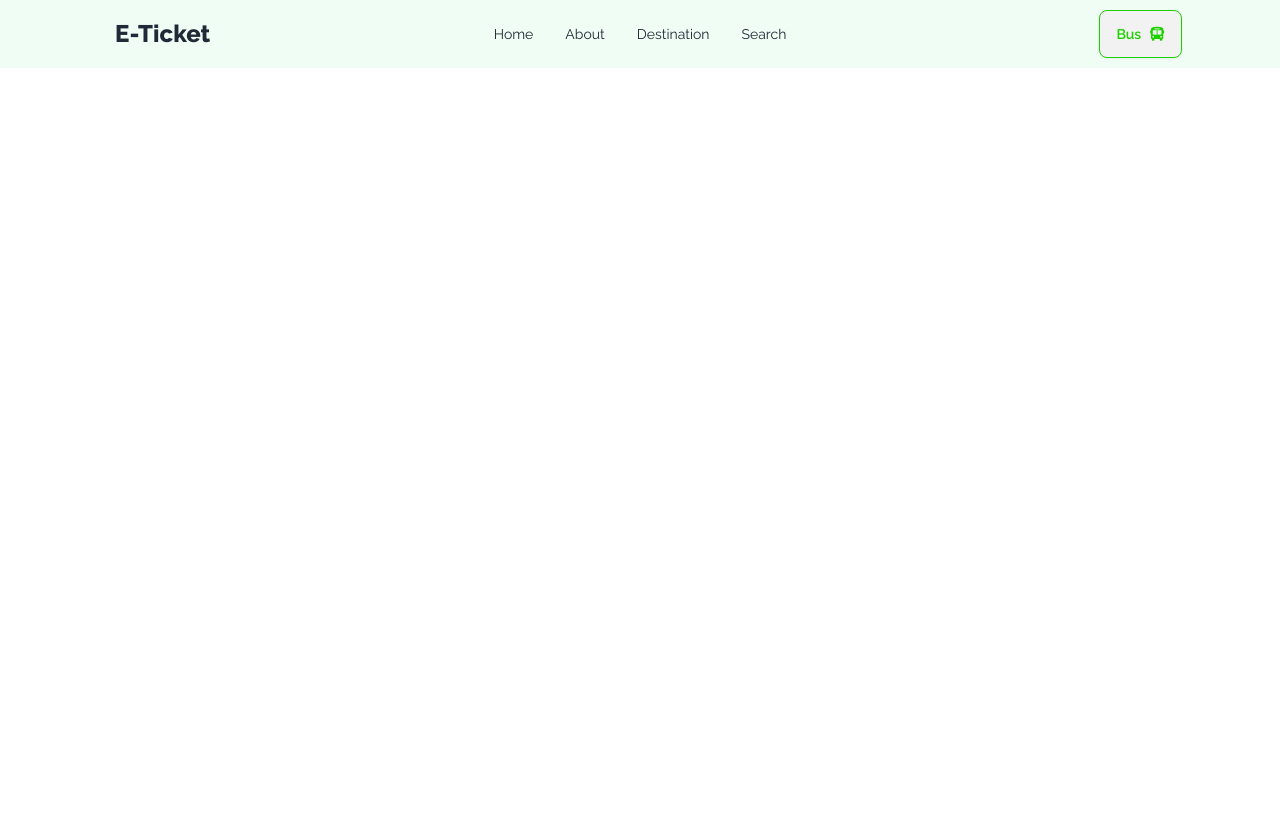
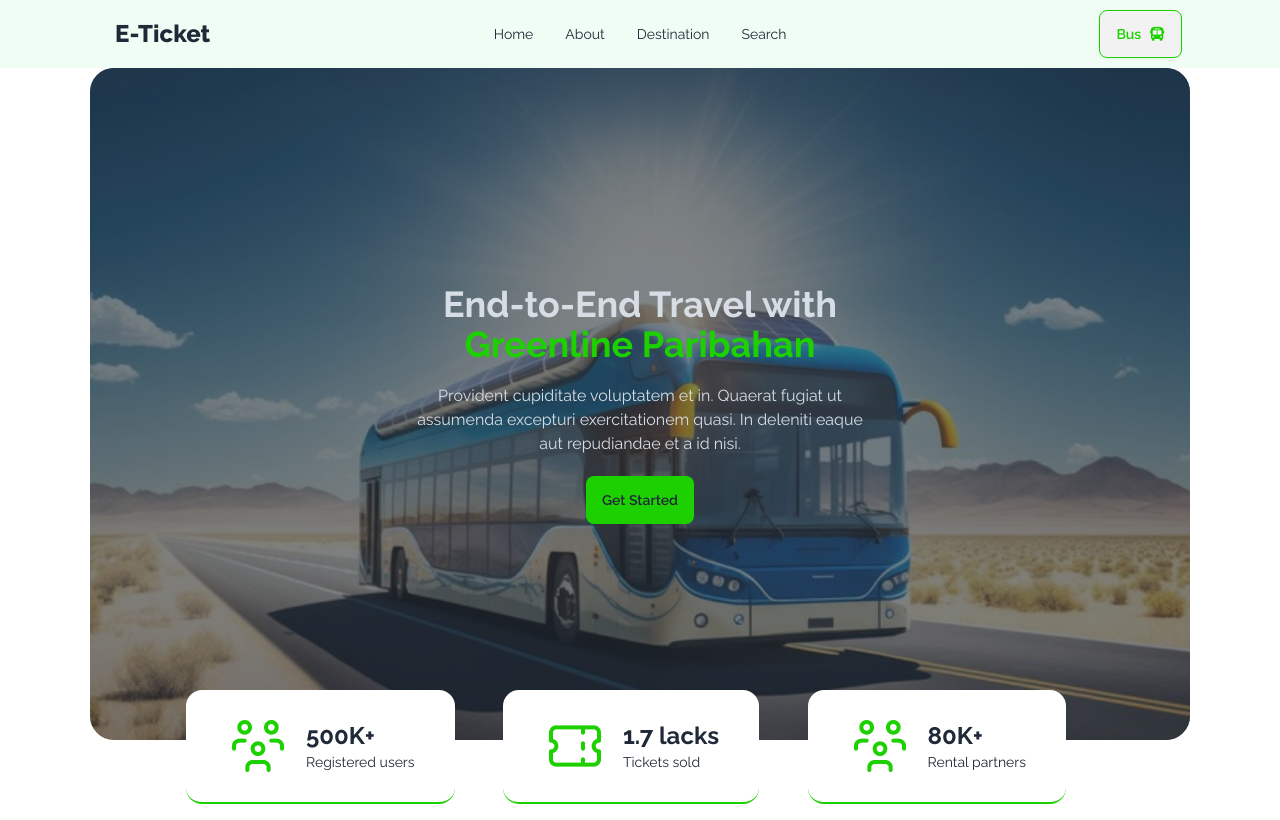
Before and after one commit to saiful1213/E-Ticket, a plain HTML site: page index.html in a window 1280 px wide. Drawn offline with nearby package versions, Linux system fonts and the light colour scheme.

Commit message:
navbar and banner sectiion completed

```diff
--- a/index.html
+++ b/index.html
@@ -79,7 +79,57 @@
             </div>
         </nav>
     </header>
-    <main>
+    <main class="max-width pb-20">
+        <!-- banner -->
+        <section class="relative">
+            <div class="hero min-h-[calc(100vh-8rem)] bg-[url('./images/bus.jpg')] rounded-3xl">
+                <div class="hero-overlay bg-opacity-60 rounded-3xl"></div>
+                <div class="hero-content text-neutral-content text-center max-w-[120rem]">
+                    <div class="max-w-md">
+                        <h1 class="mb-5 text-4xl font-bold">End-to-End Travel with <span class="text-primary">Greenline
+                                Paribahan</span></h1>
+                        <p class="mb-5">
+                            Provident cupiditate voluptatem et in. Quaerat fugiat ut assumenda excepturi exercitationem
+                            quasi. In deleniti eaque aut repudiandae et a id nisi.
+                        </p>
+                        <button class="btn bg-primary border-none">Get Started</button>
+                    </div>
+                </div>
+            </div>
+            <!-- features container-->
+            <div class="flex justify-between w-4/5 mx-auto absolute -bottom-16 left-24">
+                <!-- card1 -->
+                <div class="flex items-center gap-4 bg-white border-b-2 border-[#1DD100] rounded-2xl px-10 py-6">
+                    <div>
+                        <img src="./images/people.png">
+                    </div>
+                    <div class="">
+                        <h3 class="text-2xl font-bold">500K+</h3>
+                        <p class="text-sm">Registered users</p>
+                    </div>
+                </div>
+                <!-- card2 -->
+                <div class="flex items-center gap-4 bg-white border-b-2 border-[#1DD100] rounded-2xl px-10 py-6">
+                    <div>
+                        <img src="./images/ticket-cupon.png">
+                    </div>
+                    <div>
+                        <h3 class="text-2xl font-bold">1.7 lacks</h3>
+                        <p class="text-sm">Tickets sold</p>
+                    </div>
+                </div>
+                <!-- card3 -->
+                <div class="flex items-center gap-4 bg-white border-b-2 border-[#1DD100] rounded-2xl px-10 py-6">
+                    <div>
+                        <img src="./images/people.png">
+                    </div>
+                    <div>
+                        <h3 class="text-2xl font-bold">80K+</h3>
+                        <p class="text-sm">Rental partners</p>
+                    </div>
+                </div>
+            </div>
+        </section>
 
     </main>
     <footer>
```
Also changed, not shown: images/bus.jpg (renamed from assets/bus.jpg), images/people.png (added), images/stoppage.png (added), images/ticket-cupon.png (added).
